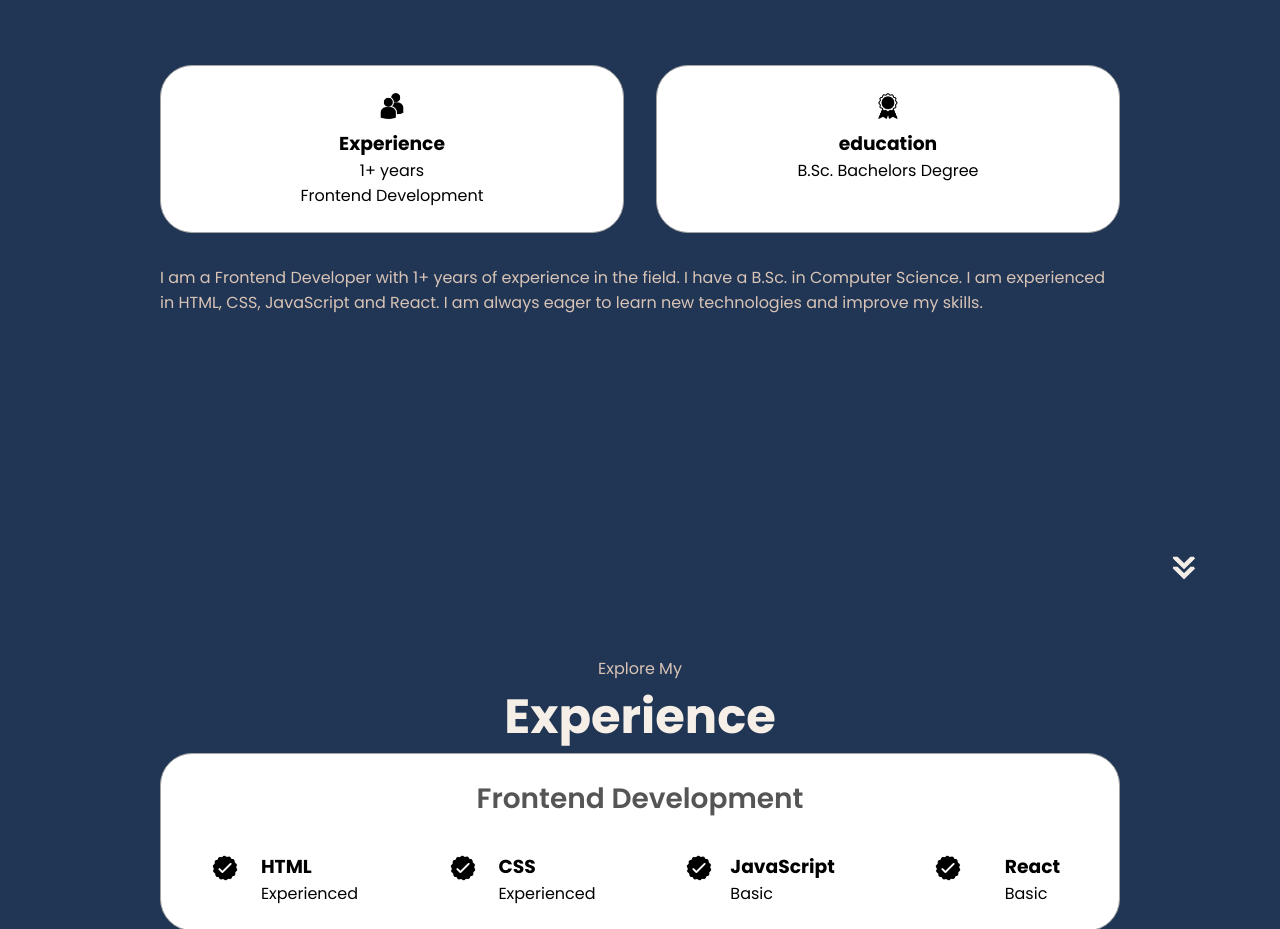
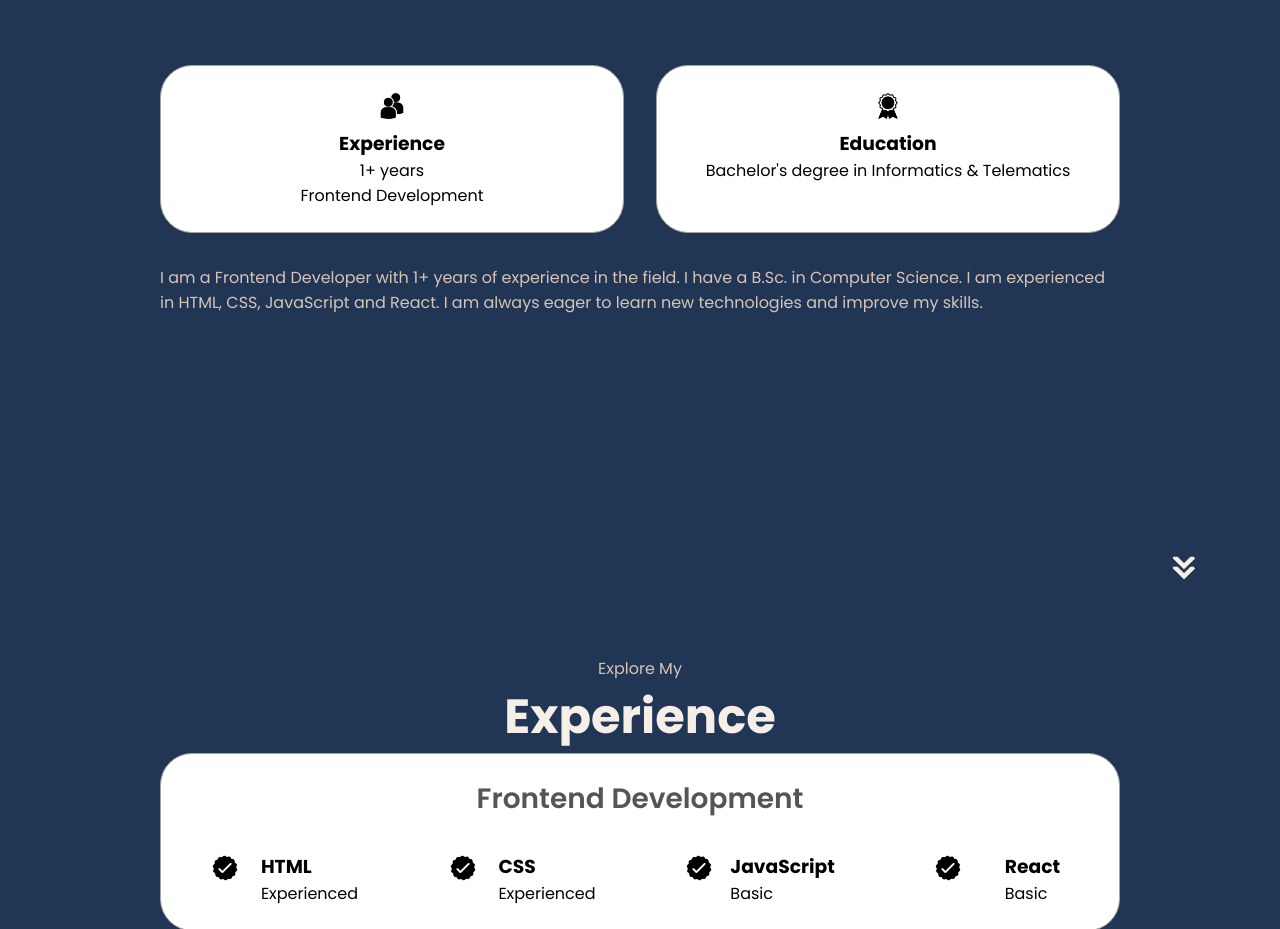
Before and after one commit to LoukasAvgeriou/html-css-js-portfolio, a plain HTML site: page index.html in a window 1280 px wide. Shown: the part 1040-1969 px from the top of the page. Drawn offline with Linux system fonts and the light colour scheme.

Commit message:
Fixed the name of my degree

```diff
--- a/index.html
+++ b/index.html
@@ -85,8 +85,8 @@
                     </div>
                     <div class="details-container">
                         <img src="./assets/experience.png" alt="education icon" class="black-icon">
-                        <h3>education</h3>
-                        <p style="color: black;">B.Sc. Bachelors Degree</p>
+                        <h3>Education</h3>
+                        <p style="color: black;">Bachelor's degree in Informatics & Telematics</p>
                     </div>
                 </div>
                 <div class="text-container">
```
